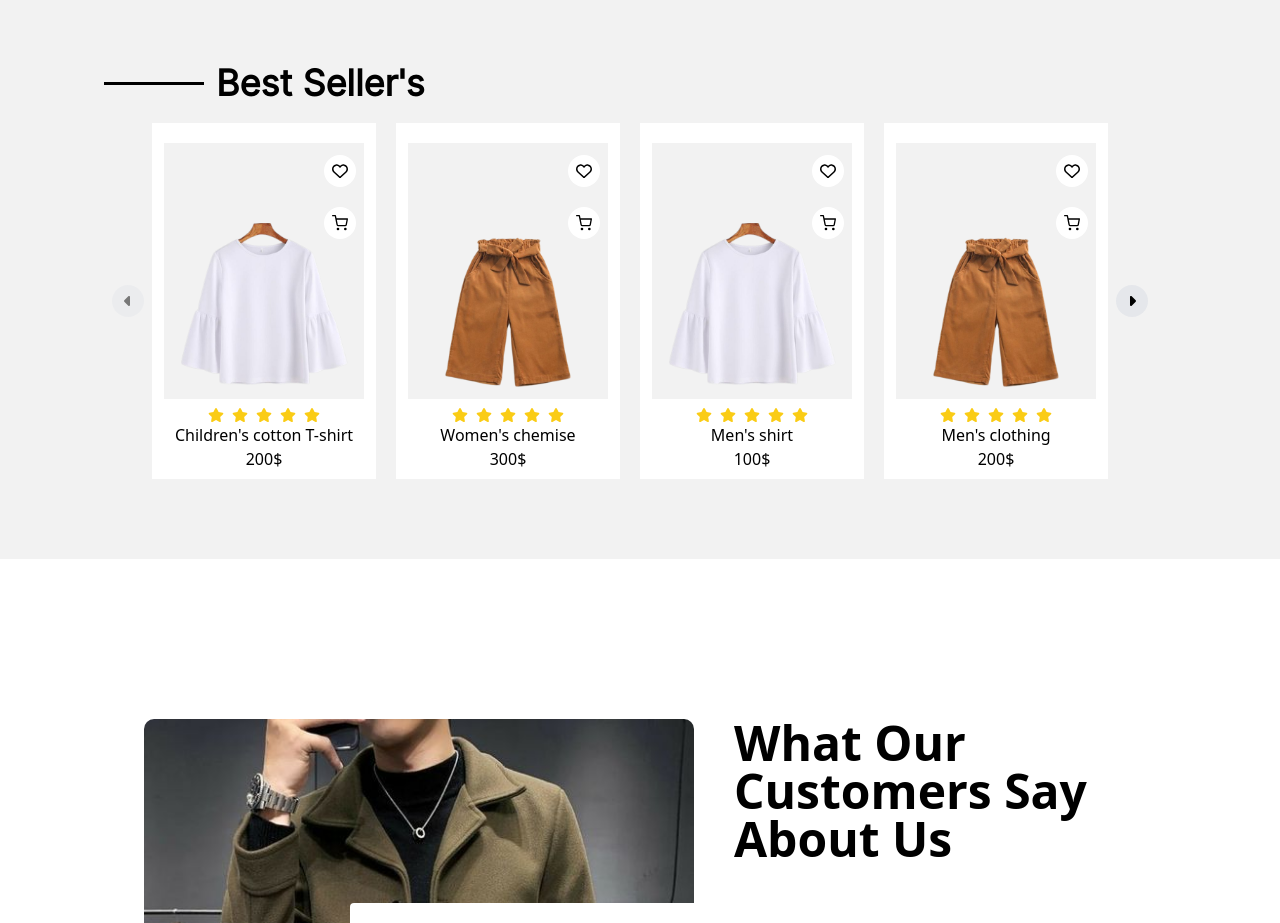
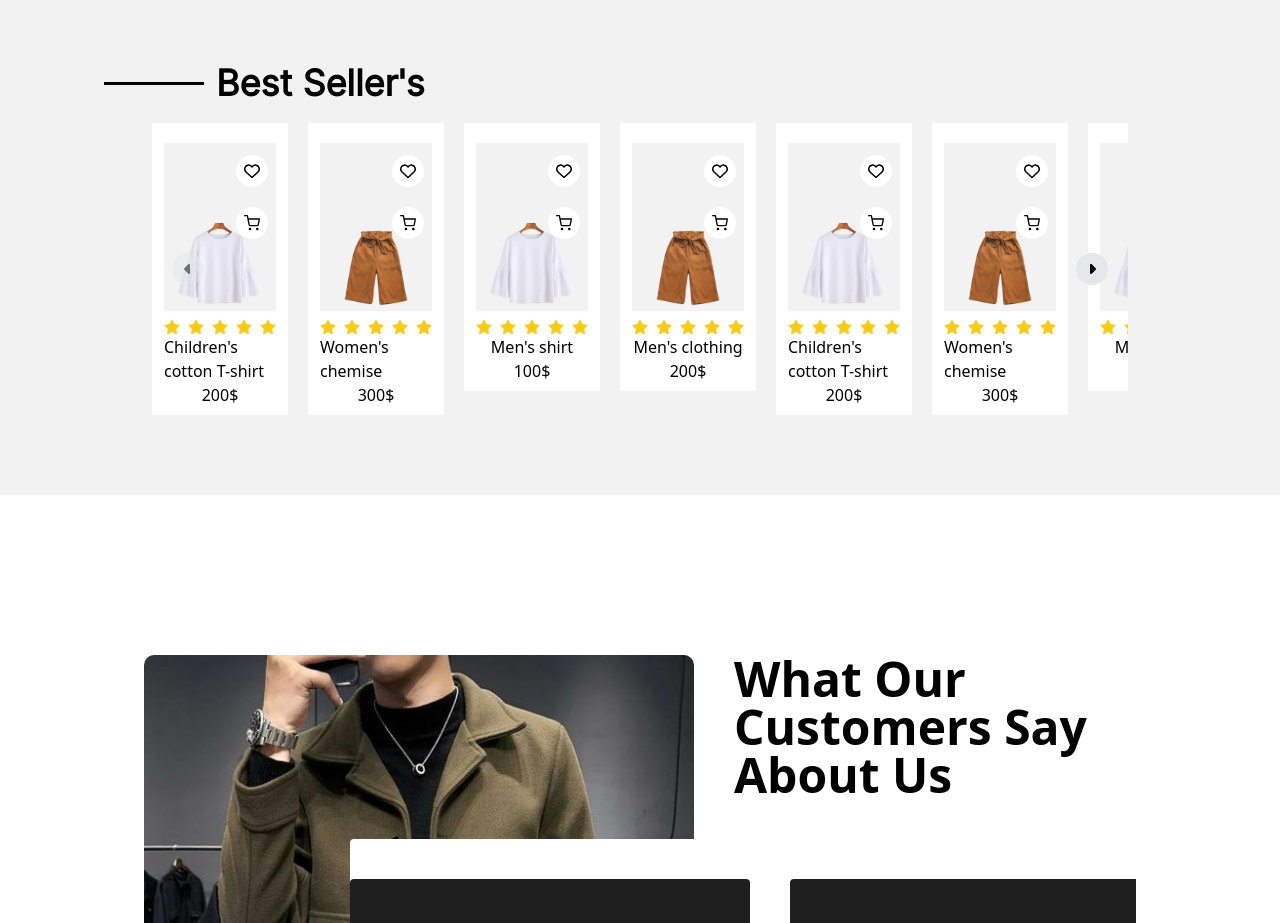
Before and after one commit to Mohmed-saleh1/e-shop, a Next.js app: page / in a window 1280 px wide. Shown: the part 1580-2503 px from the top of the page. Built offline with nearby package versions, Linux system fonts and the light colour scheme.

Commit message:
refactored seller's section

```diff
--- a/app/components/homeComponents/bestSellerSection/BestSeller.tsx
+++ b/app/components/homeComponents/bestSellerSection/BestSeller.tsx
@@ -2,7 +2,7 @@
 import React, { useState, useEffect } from "react";
 import SectionLine from "../../sectionLine/SectionLine";
 import BestSellerCard from "./BestSellerCard";
-import { FaCaretLeft, FaCaretRight } from "react-icons/fa6";
+import SellerNavigation from "./SellerNavigation";
 
 const sellers = [
   {
@@ -65,7 +65,7 @@ const sellers = [
 
 const BestSeller = () => {
   const [currentIndex, setCurrentIndex] = useState(0);
-  const [cardsPerView, setCardsPerView] = useState(1); // Default to 1 for server-side rendering
+  const [cardsPerView, setCardsPerView] = useState(1);
 
   // Determine visible cards based on screen size
   useEffect(() => {
@@ -104,7 +104,7 @@ const BestSeller = () => {
 
   return (
     <div className="bg-[#C4C4C438]">
-      <section className="section-container py-20 ">
+      <section className="section-container py-20">
         {/* Section header */}
         <div className="flex items-center mb-5 font-inter">
           <SectionLine />
@@ -114,7 +114,7 @@ const BestSeller = () => {
         </div>
 
         {/* Carousel container */}
-        <div className=" relative mx-2">
+        <div className="relative mx-2">
           {/* Cards container */}
           <div className="overflow-hidden">
             <div
@@ -128,7 +128,6 @@ const BestSeller = () => {
               {sellers.map((item) => (
                 <div
                   key={item.id}
-                  className="flex-none"
                   style={{
                     width: `calc(${100 / cardsPerView}% - 20px)`,
                   }}
@@ -144,27 +143,13 @@ const BestSeller = () => {
             </div>
           </div>
 
-          {/* Navigation buttons */}
-          <button
-            onClick={prevSlide}
-            disabled={currentIndex === 0}
-            className={`absolute top-1/2 -left-10 transform -translate-y-1/2 bg-gray-200 hover:bg-darkGray transition-all duration-300 p-2 rounded-full z-10 ${
-              currentIndex === 0 ? "opacity-50 cursor-not-allowed" : ""
-            }`}
-          >
-            <FaCaretLeft />
-          </button>
-          <button
-            onClick={nextSlide}
-            disabled={currentIndex >= sellers.length - cardsPerView}
-            className={`absolute top-1/2 -right-5 transform -translate-y-1/2 bg-gray-200 hover:bg-darkGray transition-all duration-300 p-2 rounded-full z-10 ${
-              currentIndex >= sellers.length - cardsPerView
-                ? "opacity-50 cursor-not-allowed"
-                : ""
-            }`}
-          >
-            <FaCaretRight />
-          </button>
+          {/* Seller Navigation Component */}
+          <SellerNavigation
+            onPrev={prevSlide}
+            onNext={nextSlide}
+            isPrevDisabled={currentIndex === 0}
+            isNextDisabled={currentIndex >= sellers.length - cardsPerView}
+          />
         </div>
       </section>
     </div>
--- /dev/null
+++ b/app/components/homeComponents/bestSellerSection/SellerNavigation.tsx
@@ -0,0 +1,44 @@
+import React from "react";
+import { FaCaretLeft, FaCaretRight } from "react-icons/fa6";
+
+interface SellerNavigationProps {
+  onPrev: () => void;
+  onNext: () => void;
+  isPrevDisabled: boolean;
+  isNextDisabled: boolean;
+}
+
+function SellerNavigation({
+  onPrev,
+  onNext,
+  isPrevDisabled,
+  isNextDisabled,
+}: SellerNavigationProps) {
+  return (
+    <div className="absolute inset-0 flex items-center justify-between px-5">
+      {/* Previous button */}
+      <button
+        onClick={onPrev} // Trigger previous slide function
+        disabled={isPrevDisabled} // Disable button if isPrevDisabled is true
+        className={`bg-gray-200 hover:bg-darkGray transition-all duration-300 p-2 rounded-full z-10 ${
+          isPrevDisabled ? "opacity-50 cursor-not-allowed" : "" // Apply styles if disabled
+        }`}
+      >
+        <FaCaretLeft /> {/* Left arrow icon */}
+      </button>
+
+      {/* Next button */}
+      <button
+        onClick={onNext} // Trigger next slide function
+        disabled={isNextDisabled} // Disable button if isNextDisabled is true
+        className={`bg-gray-200 hover:bg-darkGray transition-all duration-300 p-2 rounded-full z-10 ${
+          isNextDisabled ? "opacity-50 cursor-not-allowed" : "" // Apply styles if disabled
+        }`}
+      >
+        <FaCaretRight /> {/* Right arrow icon */}
+      </button>
+    </div>
+  );
+}
+
+export default SellerNavigation;
```
